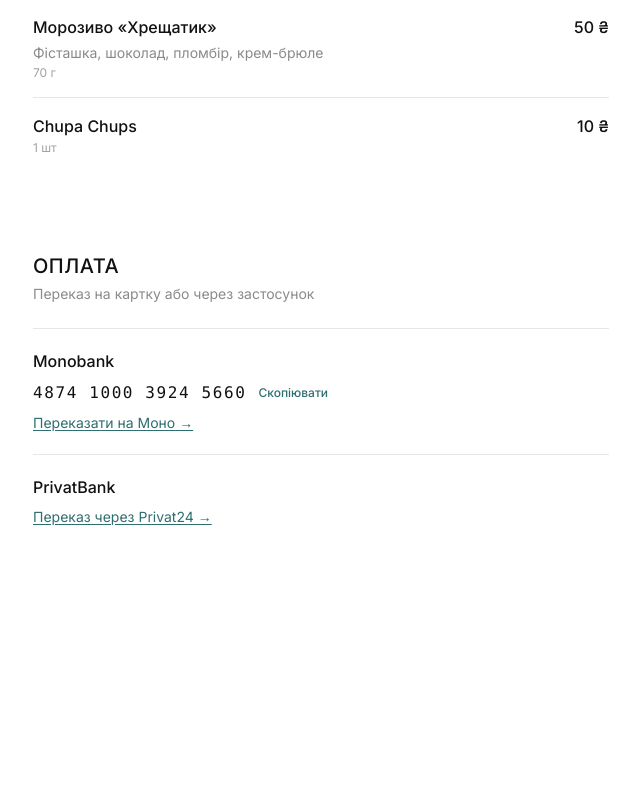
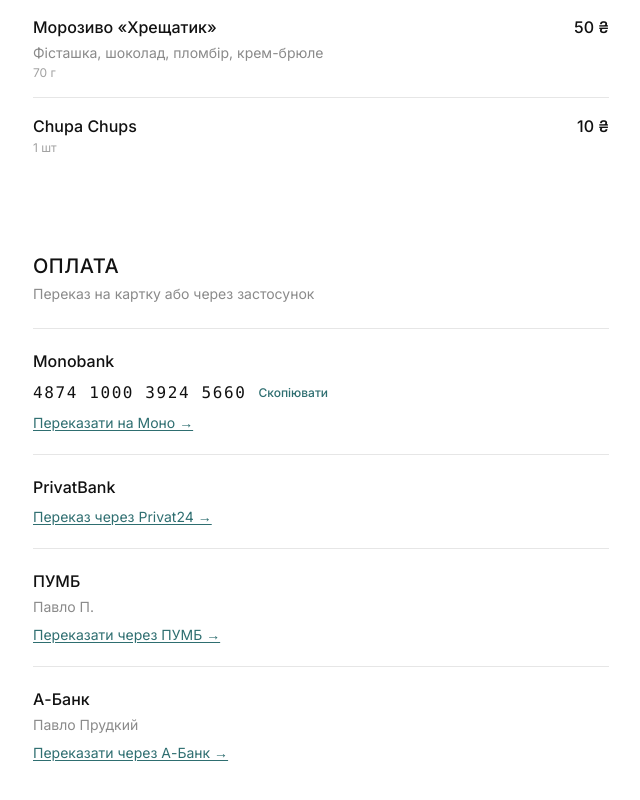
Before and after one commit to shaggspeare/khotianivka-menu, a Next.js app: page / in a window 1280 px wide. Shown: the part 3716-4516 px from the top of the page, without its empty margins (319-959 px from the left). Before the commit the page ends 4304 px from the top, so only its background shows below. Built offline with nearby package versions, Linux system fonts and the light colour scheme.

Commit message:
Add PUMB and A-Bank payment options to PaymentSection with links for transactions

```diff
--- a/src/components/PaymentSection.tsx
+++ b/src/components/PaymentSection.tsx
@@ -42,6 +42,34 @@
               Переказ через Privat24 →
             </a>
           </div>
+
+          {/* ПУМБ */}
+          <div className="py-5">
+            <p className="font-medium text-ink">ПУМБ</p>
+            <p className="mt-1 text-sm text-muted">Павло П.</p>
+            <a
+              href="https://mobile-app.pumb.ua/1BEH6"
+              target="_blank"
+              rel="noopener noreferrer"
+              className="mt-2 inline-block text-sm text-accent underline underline-offset-2"
+            >
+              Переказати через ПУМБ →
+            </a>
+          </div>
+
+          {/* А-Банк */}
+          <div className="py-5">
+            <p className="font-medium text-ink">А-Банк</p>
+            <p className="mt-1 text-sm text-muted">Павло Прудкий</p>
+            <a
+              href="https://pay.a-bank.com.ua/card/hF3g5OcEFes64L2H"
+              target="_blank"
+              rel="noopener noreferrer"
+              className="mt-2 inline-block text-sm text-accent underline underline-offset-2"
+            >
+              Переказати через А-Банк →
+            </a>
+          </div>
         </div>
       </div>
     </section>
```
